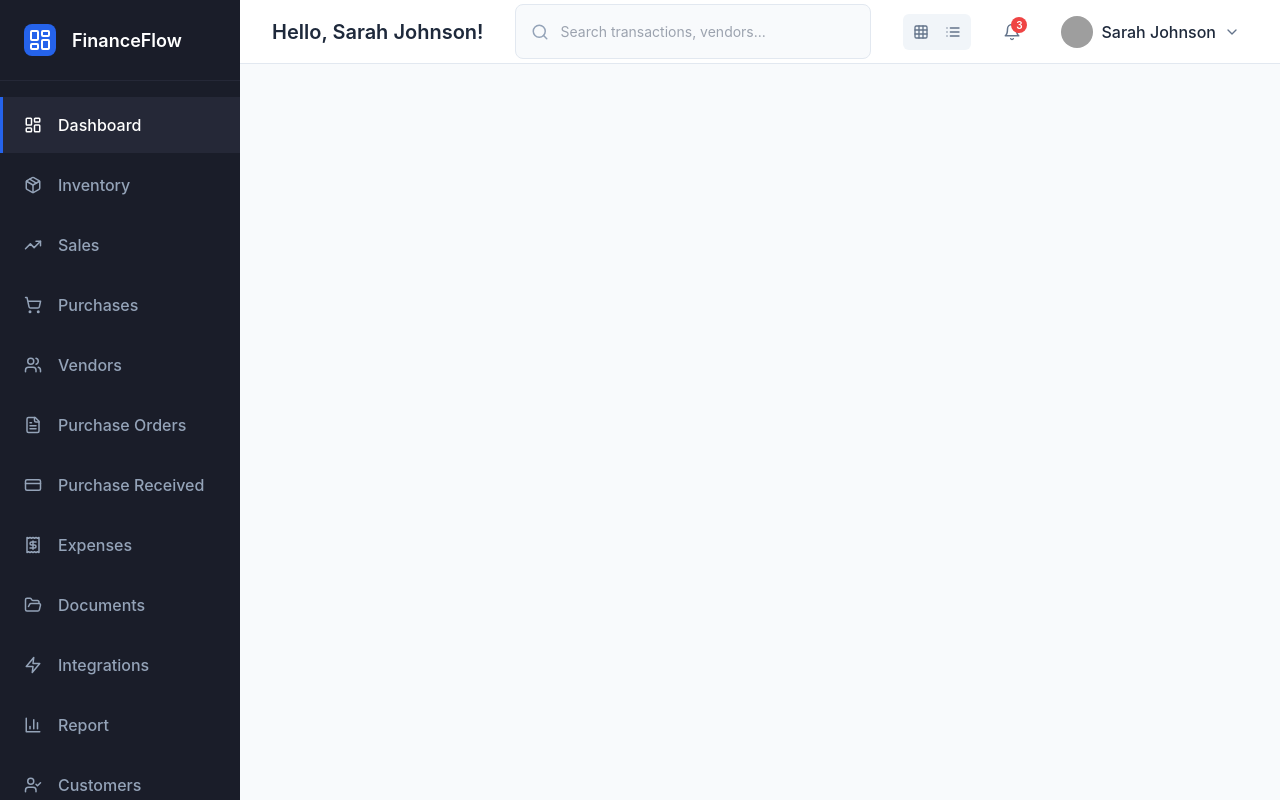
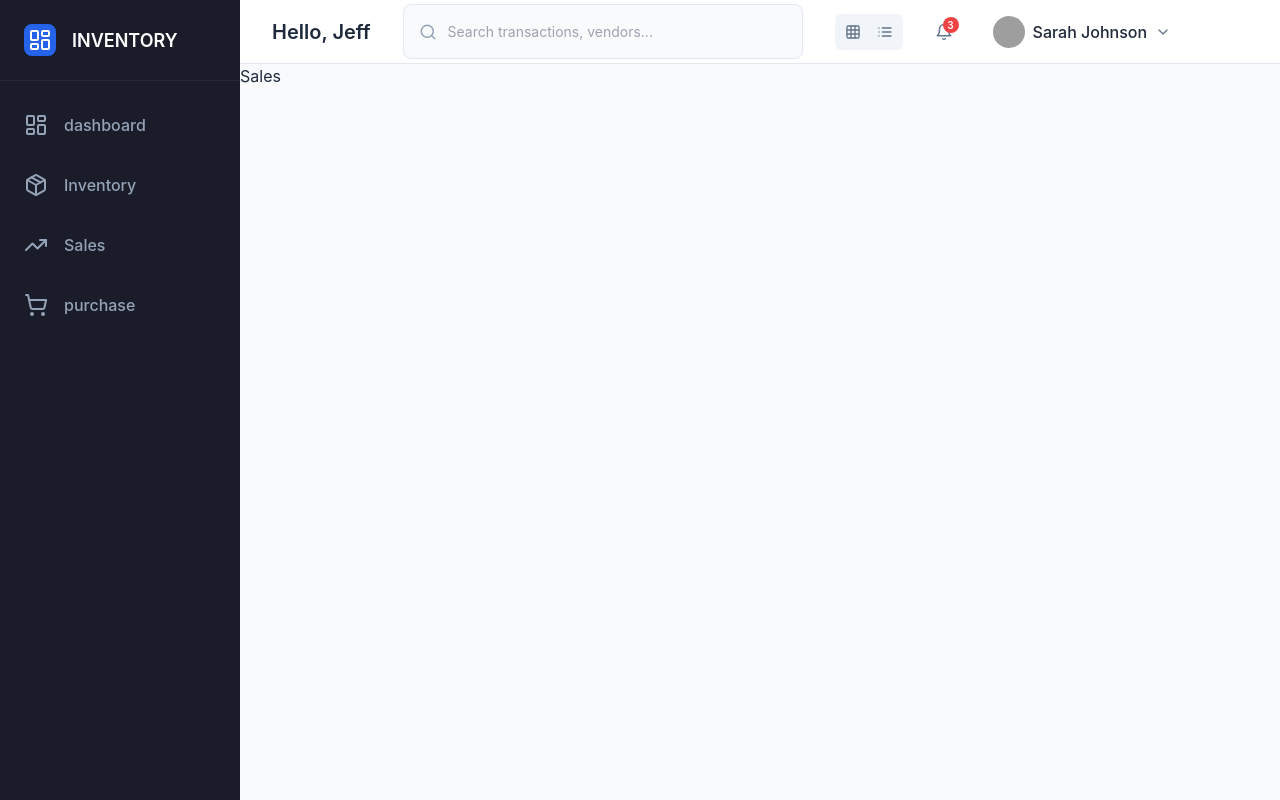
Before and after one commit to TWARIQABDUL/Inventory, a React (Vite) app in the folder wesite/: page /sales in a window 1280 px wide. Built offline with nearby package versions, Linux system fonts and the light colour scheme; grey boxes are pictures that could not be loaded.

Commit message:
[Setup] setting up the project Skeleton

```diff
--- a/wesite/package.json
+++ b/wesite/package.json
@@ -25,6 +25,7 @@
     "eslint-plugin-react-refresh": "^0.4.11",
     "globals": "^15.9.0",
     "postcss": "^8.4.35",
+    "react-router-dom": "^7.8.0",
     "tailwindcss": "^3.4.1",
     "typescript": "^5.5.3",
     "typescript-eslint": "^8.3.0",
--- a/wesite/src/App.jsx
+++ b/wesite/src/App.jsx
@@ -1,33 +1,28 @@
-import React, { useState } from 'react';
-import Sidebar from './components/Sidebar';
-import Header from './components/Header';
-
+import React from 'react';
+import { BrowserRouter, Routes, Route } from 'react-router-dom';
+import Layout from './pages/Layout';
+import Dashboard from './components/Dashboard';
 import './styles/global.css';
-import Dashboard from './components/Dashboard';
+import Home from './components/home';
+import Inventory from './pages/inventory';
+import Sales from './pages/sales';
+import Purchase from './pages/purchase';
 
 function App() {
-  const [sidebarOpen, setSidebarOpen] = useState();
-  const [currentView, setCurrentView] = useState('grid');
-
-  const toggleSidebar = () => {
-    setSidebarOpen(!sidebarOpen);
-  };
-
-  const handleViewChange = () => {
-    setCurrentView(view);
-  };
-
   return (
-    <div className="app">
-      <Sidebar isOpen={sidebarOpen} onClose={() => setSidebarOpen(false)} />
-      <div className="main-content">
-        <Header
-          onMenuClick={toggleSidebar}
-        />
-        <Dashboard/>
-      </div>
-      {sidebarOpen && <div className="sidebar-overlay" onClick={() => setSidebarOpen(false)} />}
-    </div>
+    <BrowserRouter>
+      <Routes>
+        {/* Layout wraps all main pages */}
+        <Route element={<Layout />}>
+          <Route path="/" element={<Dashboard />} />
+          <Route path='/inventory' element ={<Inventory/>}/>
+          <Route path='/sales' element ={<Sales/>}/>
+          <Route path='/purchase' element ={<Purchase/>}/>
+          {/* <Route path='/home' element ={<Home/>}/> */}
+          {/* Add more pages here */}
+        </Route>
+      </Routes>
+    </BrowserRouter>
   );
 }
 
--- a/wesite/src/components/Header.jsx
+++ b/wesite/src/components/Header.jsx
@@ -12,7 +12,7 @@ const Header = ({ onMenuClick, currentView, onViewChange }) => {
         <button className="menu-button" onClick={onMenuClick}>
           <Menu size={20} />
         </button>
-        <h1 className="greeting">Hello, Sarah Johnson!</h1>
+        <h1 className="greeting">Hello, Jeff</h1>
       </div>
 
       <div className="header-center">
--- a/wesite/src/components/Sidebar.jsx
+++ b/wesite/src/components/Sidebar.jsx
@@ -14,8 +14,9 @@ import {
   UserCheck,
   HelpCircle,
   Settings,
-  X
+  X,
 } from 'lucide-react';
+import { Link } from 'react-router-dom';
 
 // interface SidebarProps {
 //   isOpen: boolean;
@@ -49,7 +50,7 @@ const Sidebar = ({ isOpen, onClose }) => {
             <div className="logo-icon">
               <LayoutDashboard size={24} />
             </div>
-            <span className="logo-text">FinanceFlow</span>
+            <span className="logo-text">INVENTORY</span>
           </div>
           <button className="sidebar-close" onClick={onClose}>
             <X size={20} />
@@ -58,17 +59,36 @@ const Sidebar = ({ isOpen, onClose }) => {
 
         <nav className="sidebar-nav">
           <ul className="nav-list">
-            {navigationItems.map((item) => {
-              const IconComponent = item.icon;
-              return (
-                <li key={item.id} className={`nav-item ${item.active ? 'nav-item-active' : ''}`}>
-                  <a href="#" className="nav-link">
-                    <IconComponent size={18} className="nav-icon" />
-                    <span className="nav-text">{item.label}</span>
-                  </a>
+
+            {/* ${item.active ? 'nav-item-active' : ''} */}
+                <li className={`nav-item `}>
+                  <Link to="/" className="nav-link">
+                  <LayoutDashboard/>
+                    {/* <IconComponent size={18} className="nav-icon" /> */}
+                    <span className="nav-text">dashboard</span>
+                  </Link>
                 </li>
-              );
-            })}
+                <li className={`nav-item `}>
+                  <Link to="/inventory" className="nav-link">
+                  <Package/>
+                    {/* <IconComponent size={18} className="nav-icon" /> */}
+                    <span className="nav-text">Inventory</span>
+                  </Link>
+                </li>
+                <li className={`nav-item `}>
+                  <Link to="/sales" className="nav-link">
+                  <TrendingUp/>
+                    {/* <IconComponent size={18} className="nav-icon" /> */}
+                    <span className="nav-text">Sales</span>
+                  </Link>
+                </li>
+                <li className={`nav-item `}>
+                  <Link to="/purchase" className="nav-link">
+                  <ShoppingCart/>
+                    {/* <IconComponent size={18} className="nav-icon" /> */}
+                    <span className="nav-text">purchase</span>
+                  </Link>
+                </li>
           </ul>
         </nav>
       </aside>
--- a/wesite/src/components/UserDropdown.jsx
+++ b/wesite/src/components/UserDropdown.jsx
@@ -11,8 +11,8 @@ const UserDropdown = ({ onClose }) => {
           className="dropdown-avatar"
         />
         <div className="dropdown-user-info">
-          <div className="dropdown-user-name">Sarah Johnson</div>
-          <div className="dropdown-user-email">sarah@company.com</div>
+          <div className="dropdown-user-name">Jeff</div>
+          <div className="dropdown-user-email">jeff@gmail.com</div>
         </div>
       </div>
 
--- /dev/null
+++ b/wesite/src/components/home.jsx
@@ -0,0 +1,9 @@
+import React from 'react'
+
+function Home() {
+  return (
+    <div>home</div>
+  )
+}
+
+export default Home
--- /dev/null
+++ b/wesite/src/pages/Layout.jsx
@@ -0,0 +1,30 @@
+import React, { useState } from 'react';
+import Sidebar from '../components/Sidebar';
+import Header from '../components/Header';
+import { Outlet } from 'react-router-dom';
+import '../styles/global.css';
+
+function Layout() {
+  const [sidebarOpen, setSidebarOpen] = useState(false);
+
+  const toggleSidebar = () => {
+    setSidebarOpen(!sidebarOpen);
+  };
+
+  return (
+    <div className="app">
+      <Sidebar isOpen={sidebarOpen} onClose={() => setSidebarOpen(false)} />
+
+      <div className="main-content">
+        <Header onMenuClick={toggleSidebar} />
+        <Outlet />
+      </div>
+
+      {sidebarOpen && (
+        <div className="sidebar-overlay" onClick={() => setSidebarOpen(false)} />
+      )}
+    </div>
+  );
+}
+
+export default Layout;
--- /dev/null
+++ b/wesite/src/pages/inventory.jsx
@@ -0,0 +1,9 @@
+import React from 'react'
+
+function Inventory() {
+  return (
+    <div>Inventory</div>
+  )
+}
+
+export default Inventory
--- /dev/null
+++ b/wesite/src/pages/purchase.jsx
@@ -0,0 +1,9 @@
+import React from 'react'
+
+function Purchase() {
+  return (
+    <div>Purchase</div>
+  )
+}
+
+export default Purchase
--- /dev/null
+++ b/wesite/src/pages/sales.jsx
@@ -0,0 +1,9 @@
+import React from 'react'
+
+function Sales() {
+  return (
+    <div>Sales</div>
+  )
+}
+
+export default Sales
```
Also changed, not shown: 1 other file (tests, documents, lock files or other folders).
